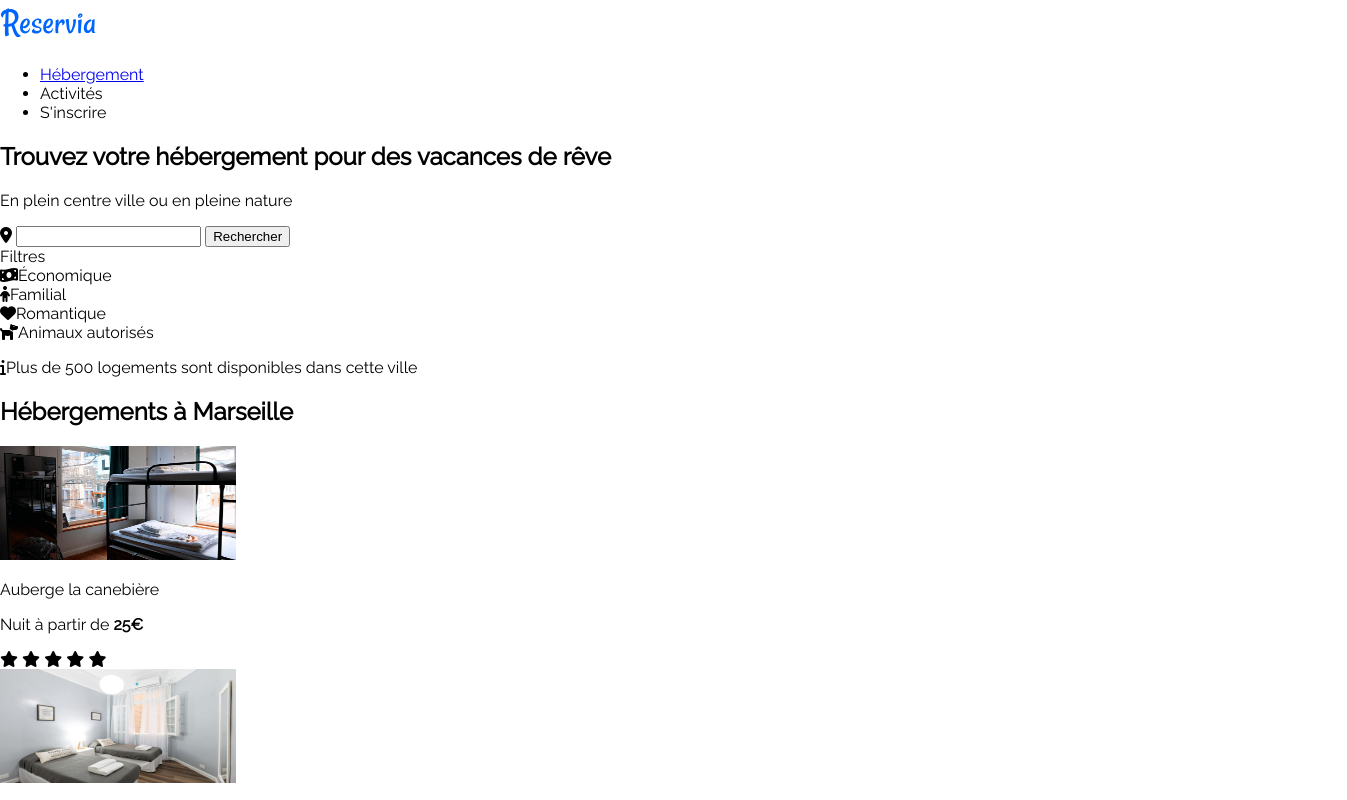
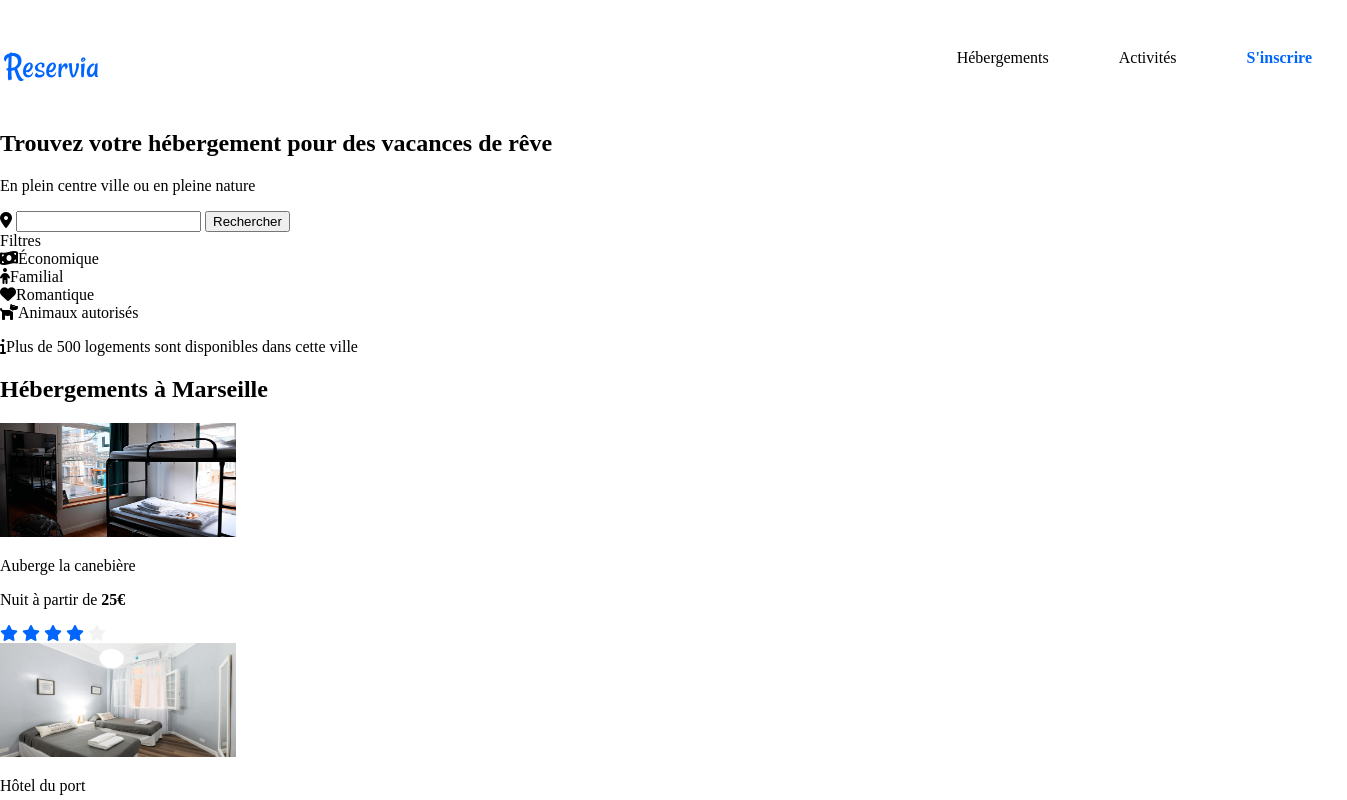
Before and after one commit to GuillaumeRives-Archives/GuillaumeRives_2_20072021, a plain HTML site: page index.html in a window 1280 px wide. Shown: the top 800 px of the page, 1347 px wide, since content can reach past the window. Drawn offline with Linux system fonts and the light colour scheme.

Commit message:
Ajout des styles pour le header

```diff
--- a/css/styles.css
+++ b/css/styles.css
@@ -1,7 +1,68 @@
-/** Composants généraux **/
+/* General componants */
 html,
 body {
     margin: 0;
     padding: 0;
     font-family: 'Raleway', 'Sans-Serif';
 }
+
+.blue {
+    color: #0065fc;
+}
+
+.lightblue {
+    color: #deebff;
+}
+
+.grey {
+    color: #f2f2f2;
+}
+
+/* Main container */
+.main-container {
+    width: 1340px;
+    margin: 0 auto;
+}
+
+/* Header */
+header {
+    height: 110px;
+    display: flex;
+    justify-content: space-between;
+}
+
+.header-logo {
+    margin: 44px 0 0 3px;
+}
+
+.header-navbar>ul {
+    display: flex;
+    margin: 0 28px 0 0;
+}
+
+.header-navbar__item {
+    list-style-type: none;
+}
+
+.header-navbar__lnk {
+    display: block;
+    margin: 0 35px;
+    width: 100%;
+    height: 100%;
+    line-height: 115px;
+    text-decoration: none;
+    text-align: center;
+    color: black;
+}
+
+.anchor:hover {
+    text-decoration: none;
+    color: #0065fc;
+    line-height: 111px;
+    border-top: 2px solid #0065fc;
+}
+
+.sub {
+    color: #0065fc;
+    font-weight: bold;
+}
--- a/index.html
+++ b/index.html
@@ -7,7 +7,7 @@
     <link rel="stylesheet" href="css/styles.css">
     <link rel="preconnect" href="https://fonts.googleapis.com">
     <link rel="preconnect" href="https://fonts.gstatic.com" crossorigin>
-    <link href="https://fonts.googleapis.com/css2?family=Raleway&display=swap" rel="stylesheet">
+    <link href="https://fonts.googleapis.com/css2?family=Raleway:wght@450&display=swap" rel="stylesheet">
     <script src="https://kit.fontawesome.com/e39a925a79.js" crossorigin="anonymous"></script>
 </head>
 
@@ -18,13 +18,19 @@
             <div class="header-logo">
                 <img src="images/logo/Reservia.svg" alt="Logo Reservia">
             </div>
-            <div class="header-navbar">
+            <nav class="header-navbar">
                 <ul>
-                    <li class="header-navbar__item"><a href="#Accomodations">Hébergement</a></li>
-                    <li class="header-navbar__item">Activités</li>
-                    <li class="header-navbar__item">S'inscrire</li>
+                    <li class="header-navbar__item">
+                        <a class="header-navbar__lnk anchor" href="#Accomodations">Hébergements</a>
+                    </li>
+                    <li class="header-navbar__item">
+                        <a class="header-navbar__lnk anchor" href="#Activities">Activités</a>
+                    </li>
+                    <li class="header-navbar__item blue">
+                        <a class="header-navbar__lnk sub" href="#">S'inscrire</a>
+                    </li>
                 </ul>
-            </div>
+            </nav>
         </header>
 
         <!--Section de recherche -->
@@ -234,7 +240,7 @@
         </section>
 
         <!-- Activités -->
-        <section class="activities">
+        <section id="Activities" class="activities">
             <div class="activities__item">
                 <img class="activity-img" src="images/activites/vieux-port.jpg" alt="Vieux port" width="302"
                     height="390">
```
